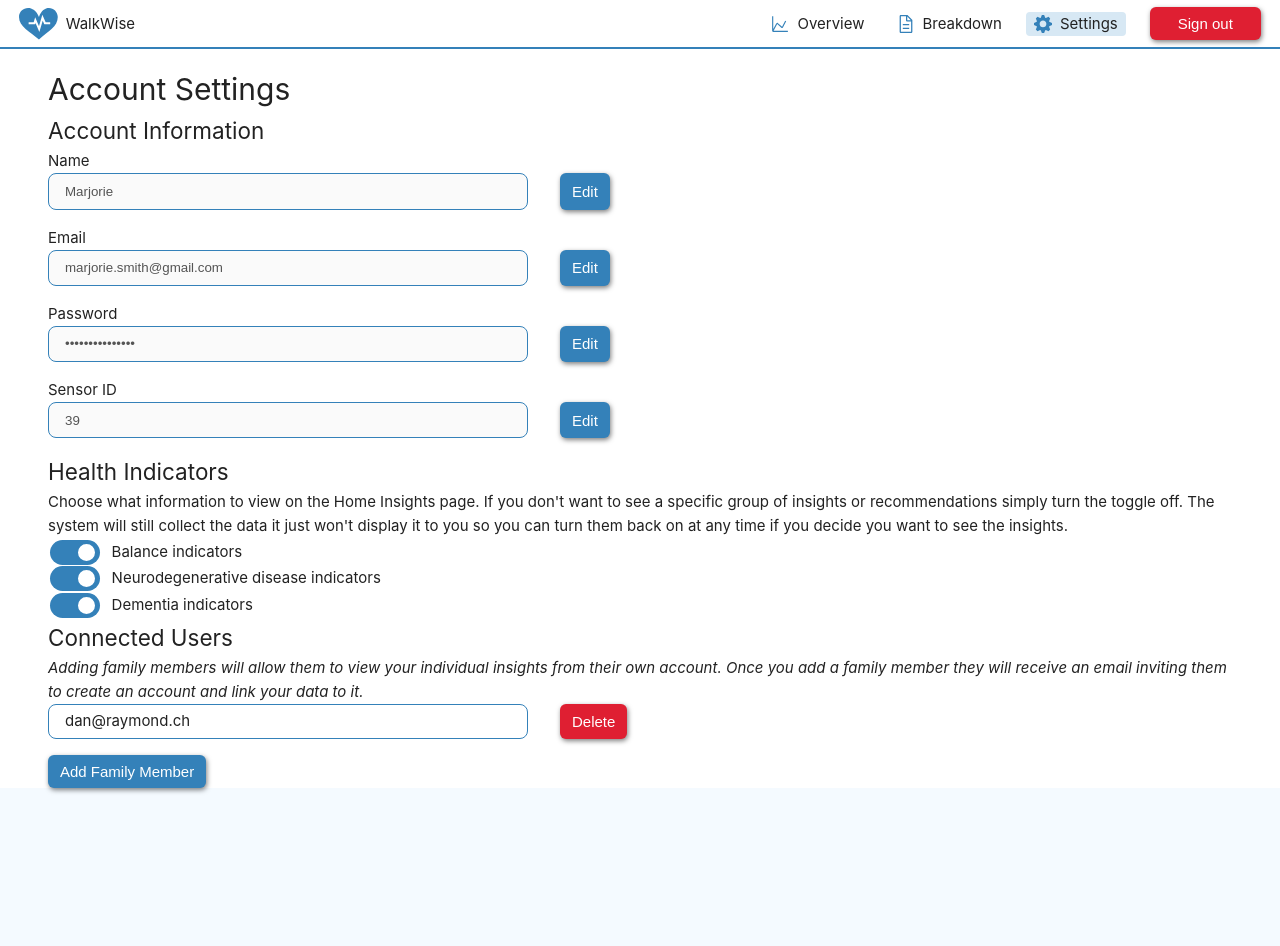
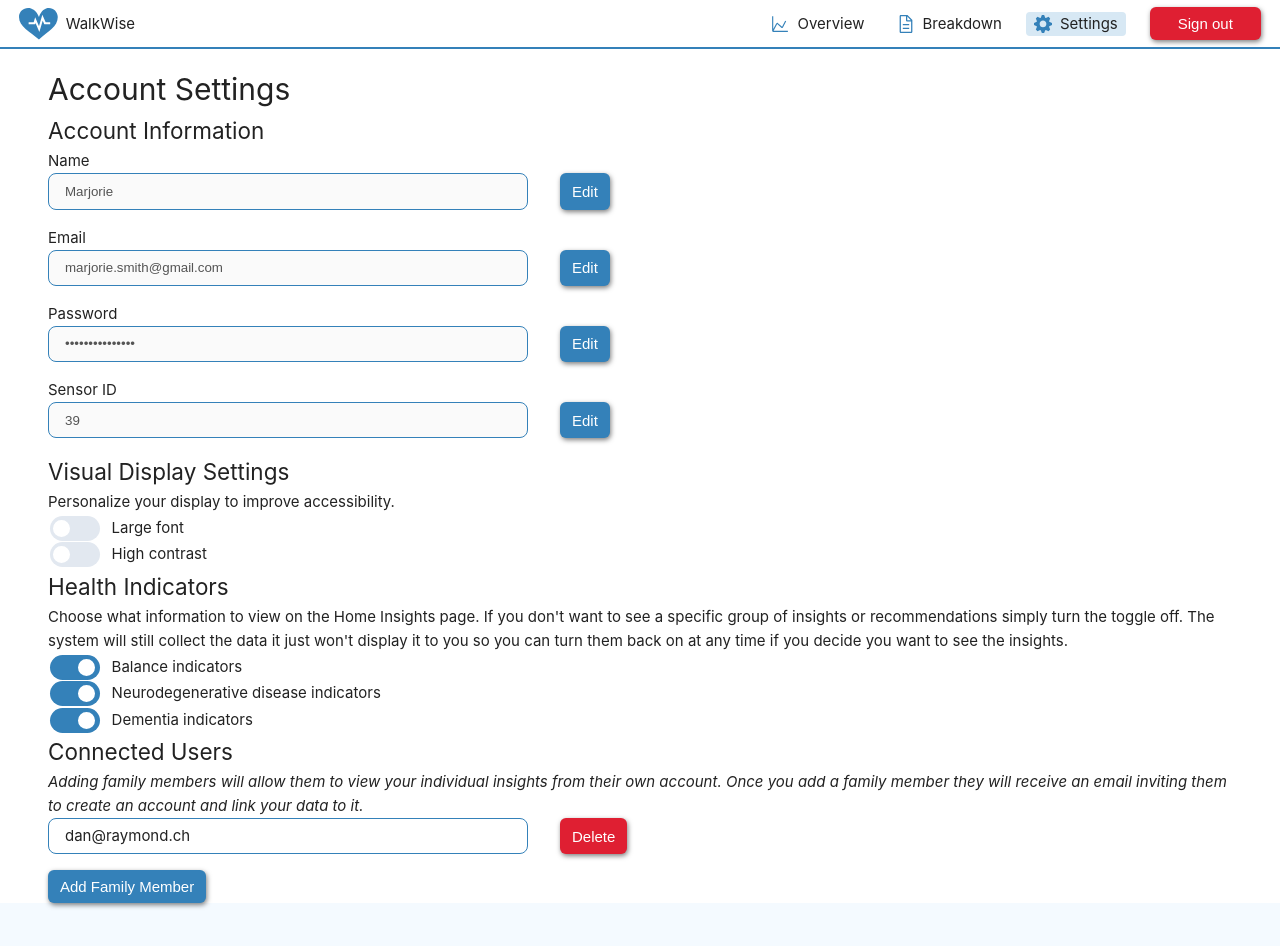
Before and after one commit to Capstone-Gait-Keepers/capstone, a Vue app in the folder frontend/: page /settings in a window 1280 px wide. Shown: the top 946 px of the page. Before the commit the page ends 916 px from the top, so only its background shows below. Built offline with nearby package versions, Linux system fonts and the light colour scheme; no server answers.

Commit message:
Added large font toggle

```diff
--- a/frontend/src/assets/base.css
+++ b/frontend/src/assets/base.css
@@ -37,7 +37,6 @@ body {
     'Droid Sans',
     'Helvetica Neue',
     sans-serif;
-  font-size: 15px;
   text-rendering: optimizeLegibility;
   -webkit-font-smoothing: antialiased;
   -moz-osx-font-smoothing: grayscale;
--- a/frontend/src/components/Accordion.vue
+++ b/frontend/src/components/Accordion.vue
@@ -52,7 +52,7 @@ function end(el: any) {
   justify-content: space-between;
   align-items: center;
   font-weight: bold;
-  font-size: 1.2rem;
+  font-size: 1.2em;
   color: var(--color-main);
 }
 
--- a/frontend/src/components/BasePage.vue
+++ b/frontend/src/components/BasePage.vue
@@ -1,14 +1,15 @@
 <script setup lang="ts">
 import { RouterLink } from 'vue-router'
 import { onMounted } from 'vue';
-import { fetchData } from '@/store';
+import { fetchData, store } from '@/store';
 import Logo from '@/components/Logo.vue'
 
+const { display } = store;
 onMounted(fetchData);
 </script>
 
 <template>
-  <div>
+  <div :style="{'font-size': display.large_font ? '20px': '15px'}">
     <header>
       <RouterLink to="/">
         <Logo />
--- a/frontend/src/components/ChangeAlert.vue
+++ b/frontend/src/components/ChangeAlert.vue
@@ -35,13 +35,13 @@ const open = defineModel<boolean>();
 }
 
 .exclamation {
-  font-size: 3rem;
+  font-size: 3em;
   color: var(--yellow);
   line-height: 1;
 }
 
 .close-button {
-  font-size: 1.2rem;
+  font-size: 1.2em;
   color: var(--yellow);
   cursor: pointer;
   margin-left: auto;
--- a/frontend/src/components/InteractivePlot.vue
+++ b/frontend/src/components/InteractivePlot.vue
@@ -41,7 +41,7 @@ const slice_index = computed(() => datesBackIndex(span.value));
 }
 
 button {
-  font-size: .8rem;
+  font-size: .8em;
   color: #525252;
   background-color: #F4F4F4;
   box-shadow: none;
--- a/frontend/src/store.ts
+++ b/frontend/src/store.ts
@@ -20,6 +20,10 @@ export const store = reactive<{
   user: User | null;
   connected_users: string[];
   view_sections: Record<Section, boolean>;
+  display: {
+    large_font: boolean;
+    high_contrast: boolean;
+  };
   data: Metrics | null;
 }>({
   user: {
@@ -34,6 +38,10 @@ export const store = reactive<{
     [Section.neurodegenerative]: true,
     [Section.dementia]: true,
     [Section.reliability]: true,
+  },
+  display: {
+    large_font: false,
+    high_contrast: false,
   },
   data: null,
 });
--- a/frontend/src/views/ConsentView.vue
+++ b/frontend/src/views/ConsentView.vue
@@ -61,7 +61,7 @@ header {
 
 header h1 {
   text-align: center;
-  font-size: 24px;
+  font-size: 2em;
 }
 
 .body {
@@ -72,6 +72,6 @@ header h1 {
 footer {
   display: flex;
   justify-content: space-around;
-  font-size: 1.2rem;
+  font-size: 1.2em;
 }
 </style>
--- a/frontend/src/views/HomeView.vue
+++ b/frontend/src/views/HomeView.vue
@@ -131,7 +131,7 @@ button {
 }
 
 .measurement-stat {
-  font-size: 2rem;
+  font-size: 2em;
   font-weight: bold;
   color: var(--color-main);
 }
--- a/frontend/src/views/LoginView.vue
+++ b/frontend/src/views/LoginView.vue
@@ -27,13 +27,13 @@ import Logo from '@/components/Logo.vue';
   flex-direction: column;
   align-items: center;
   margin-top: 20vh;
-  font-size: 1.5rem;
+  font-size: 1.5em;
   gap: 1rem;
 }
 
 h1 {
   text-align: center;
-  font-size: 4rem;
+  font-size: 4em;
 }
 
 .options {
--- a/frontend/src/views/SettingsView.vue
+++ b/frontend/src/views/SettingsView.vue
@@ -7,6 +7,10 @@
     <FormInput label="Password" type="password" v-model="user.password" />
     <FormInput label="Sensor ID" type="text" v-model="user.sensor_id" />
     <!-- <FormInput label="Notifications" type="text" v-model="user.notifications" /> -->
+    <h2>Visual Display Settings</h2>
+    <p>Personalize your display to improve accessibility.</p>
+    <FormSwitch label="Large font" id="font" v-model="display.large_font" />
+    <FormSwitch label="High contrast" id="contrast" v-model="display.high_contrast" />
     <h2>Health Indicators</h2>
     <p>Choose what information to view on the Home Insights page. If you don't want to see a specific group of insights or recommendations simply turn the toggle off. The system will still collect the data it just won't display it to you so you can turn them back on at any time if you decide you want to see the insights.</p>
     <FormSwitch label="Balance indicators" id="balance" v-model="view_sections.balance" />
@@ -36,7 +40,7 @@ import BasePage from '@/components/BasePage.vue';
 import FormInput from '@/components/FormInput.vue';
 import FormSwitch from '@/components/FormSwitch.vue';
 import { store } from '@/store';
-const { view_sections, user, connected_users } = store;
+const { view_sections, display, user, connected_users } = store;
 
 const addingUser = ref(false);
 const successMessage = ref('');
```
